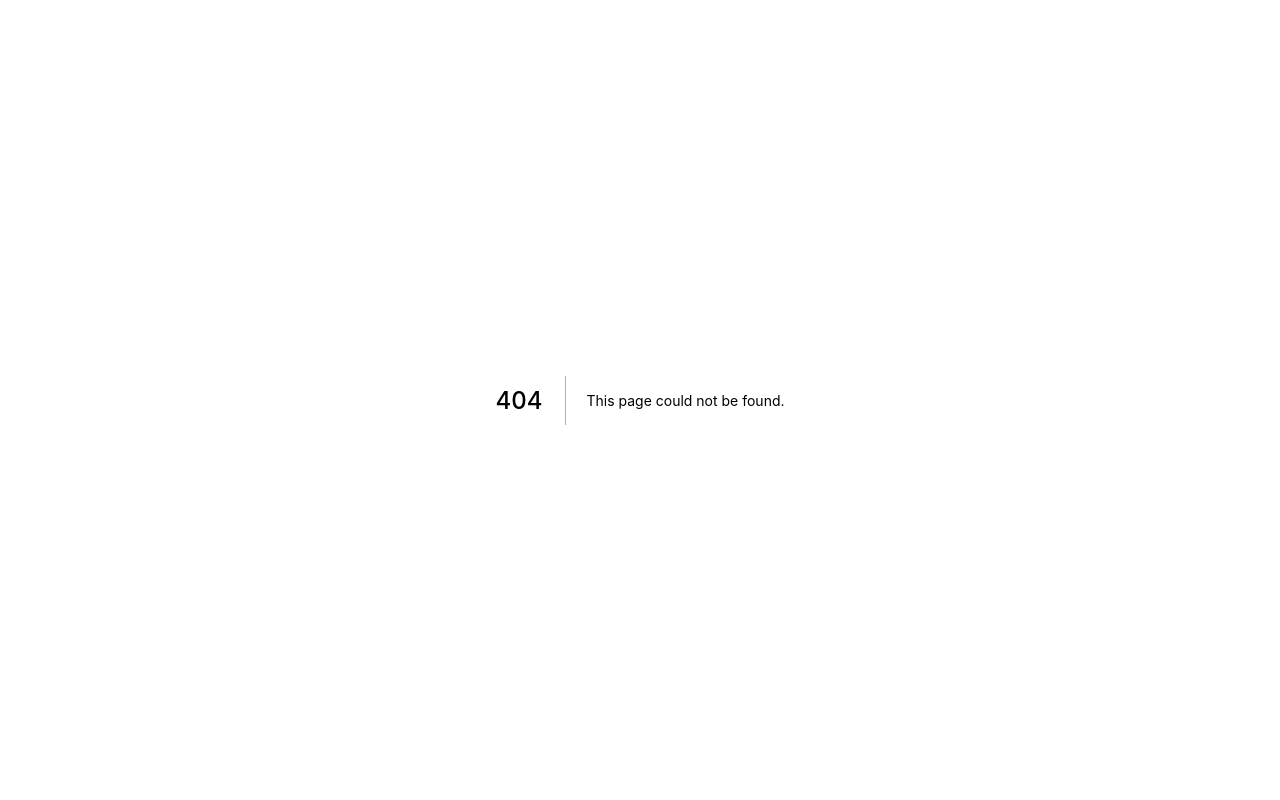
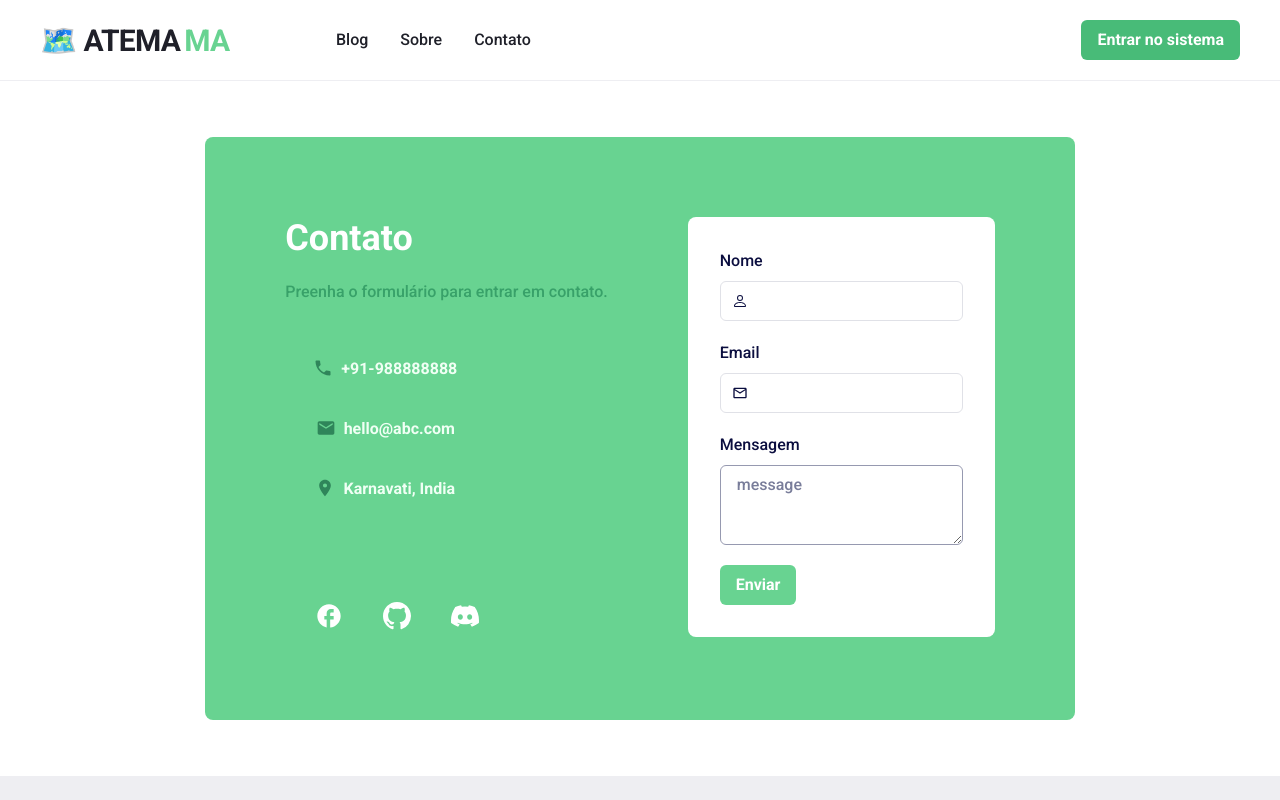
Before and after one commit to viniciussk888/ATEMA-V2, a Next.js app: page /contact in a window 1280 px wide. Before the commit this address had no page. Shown: the top 800 px of the page. Built offline with nearby package versions, Linux system fonts and the light colour scheme.

Commit message:
Criei a tela de contato

```diff
--- /dev/null
+++ b/src/pages/contact/index.tsx
@@ -0,0 +1,179 @@
+import {
+    Container,
+    Flex,
+    Box,
+    Heading,
+    Text,
+    IconButton,
+    Button,
+    VStack,
+    HStack,
+    Wrap,
+    WrapItem,
+    FormControl,
+    FormLabel,
+    Input,
+    InputGroup,
+    InputLeftElement,
+    Textarea,
+  } from '@chakra-ui/react';
+  import {
+    MdPhone,
+    MdEmail,
+    MdLocationOn,
+    MdFacebook,
+    MdOutlineEmail,
+  } from 'react-icons/md';
+  import { BsGithub, BsDiscord, BsPerson } from 'react-icons/bs';
+  import NavBarBlog from "../../components/NavBarBlog";
+  import FooterBlog from '../../components/FooterBlog';
+
+
+
+const Contact : React.FC = () => {
+    return(
+        <>
+        <NavBarBlog>
+        <Container bg="#FFFF" maxW="full" mt={0} centerContent overflow="hidden">
+        <Flex>
+          <Box
+            bg="green.300"
+            color="white"
+            borderRadius="lg"
+            m={{ sm: 4, md: 16, lg: 10 }}
+            p={{ sm: 5, md: 5, lg: 16 }}>
+            <Box p={4}>
+              <Wrap spacing={{ base: 20, sm: 3, md: 5, lg: 20 }}>
+                <WrapItem>
+                  <Box>
+                    <Heading>Contato</Heading>
+                    <Text mt={{ sm: 3, md: 3, lg: 5 }} color="#38A169">
+                      Preenha o formulário para entrar em contato.
+                    </Text>
+                    <Box py={{ base: 5, sm: 5, md: 8, lg: 10 }}>
+                      <VStack pl={0} spacing={3} alignItems="flex-start">
+                        <Button
+                          size="md"
+                          height="48px"
+                          width="200px"
+                          variant="ghost"
+                          color="#F0FFF4"
+                          _hover={{ border: '2px solid #2F855A' }}
+                          leftIcon={<MdPhone color="#2F855A" size="20px" />}>
+                          +91-988888888
+                        </Button>
+                        <Button
+                          size="md"
+                          height="48px"
+                          width="200px"
+                          variant="ghost"
+                          color="#F0FFF4"
+                          _hover={{ border: '2px solid #2F855A' }}
+                          leftIcon={<MdEmail color="#2F855A" size="20px" />}>
+                          hello@abc.com
+                        </Button>
+                        <Button
+                          size="md"
+                          height="48px"
+                          width="200px"
+                          variant="ghost"
+                          color="#F0FFF4"
+                          _hover={{ border: '2px solid #2F855A' }}
+                          leftIcon={<MdLocationOn color="#2F855A" size="20px" />}>
+                          Karnavati, India
+                        </Button>
+                      </VStack>
+                    </Box>
+                    <HStack
+                      mt={{ lg: 10, md: 10 }}
+                      spacing={5}
+                      px={5}
+                      alignItems="flex-start">
+                      <IconButton
+                        aria-label="facebook"
+                        variant="ghost"
+                        size="lg"
+                        isRound={true}
+                        _hover={{ bg: '#2F855A' }}
+                        icon={<MdFacebook size="28px" />}
+                      />
+                      <IconButton
+                        aria-label="github"
+                        variant="ghost"
+                        size="lg"
+                        isRound={true}
+                        _hover={{ bg: '#2F855A' }}
+                        icon={<BsGithub size="28px" />}
+                      />
+                      <IconButton
+                        aria-label="discord"
+                        variant="ghost"
+                        size="lg"
+                        isRound={true}
+                        _hover={{ bg: '#2F855A' }}
+                        icon={<BsDiscord size="28px" />}
+                      />
+                    </HStack>
+                  </Box>
+                </WrapItem>
+                <WrapItem>
+                  <Box bg="white" borderRadius="lg">
+                    <Box m={8} color="#0B0E3F">
+                      <VStack spacing={5}>
+                        <FormControl id="name">
+                          <FormLabel>Nome</FormLabel>
+                          <InputGroup borderColor="#E0E1E7">
+                            <InputLeftElement
+                              pointerEvents="none"
+                              children={<BsPerson color="gray.800" />}
+                            />
+                            <Input type="text" size="md" />
+                          </InputGroup>
+                        </FormControl>
+                        <FormControl id="name">
+                          <FormLabel>Email</FormLabel>
+                          <InputGroup borderColor="#E0E1E7">
+                            <InputLeftElement
+                              pointerEvents="none"
+                              children={<MdOutlineEmail color="gray.800" />}
+                            />
+                            <Input type="text" size="md" />
+                          </InputGroup>
+                        </FormControl>
+                        <FormControl id="name">
+                          <FormLabel>Mensagem</FormLabel>
+                          <Textarea
+                            borderColor="gray.300"
+                            _hover={{
+                              borderRadius: 'gray.300',
+                            }}
+                            placeholder="message"
+                          />
+                        </FormControl>
+                        <FormControl id="name" float="right">
+                          <Button
+                            variant="solid"
+                            bg="green.300"
+                            colorScheme="green.500"
+                            color="white"
+                            _hover={{
+                                borderRadius: 'green.500',
+                            }}>
+                            Enviar
+                          </Button>
+                        </FormControl>
+                      </VStack>
+                    </Box>
+                  </Box>
+                </WrapItem>
+              </Wrap>
+            </Box>
+          </Box>
+        </Flex>
+      </Container>
+      </NavBarBlog>
+      <FooterBlog/>
+    </>
+    );
+  }
+export default Contact;
```
